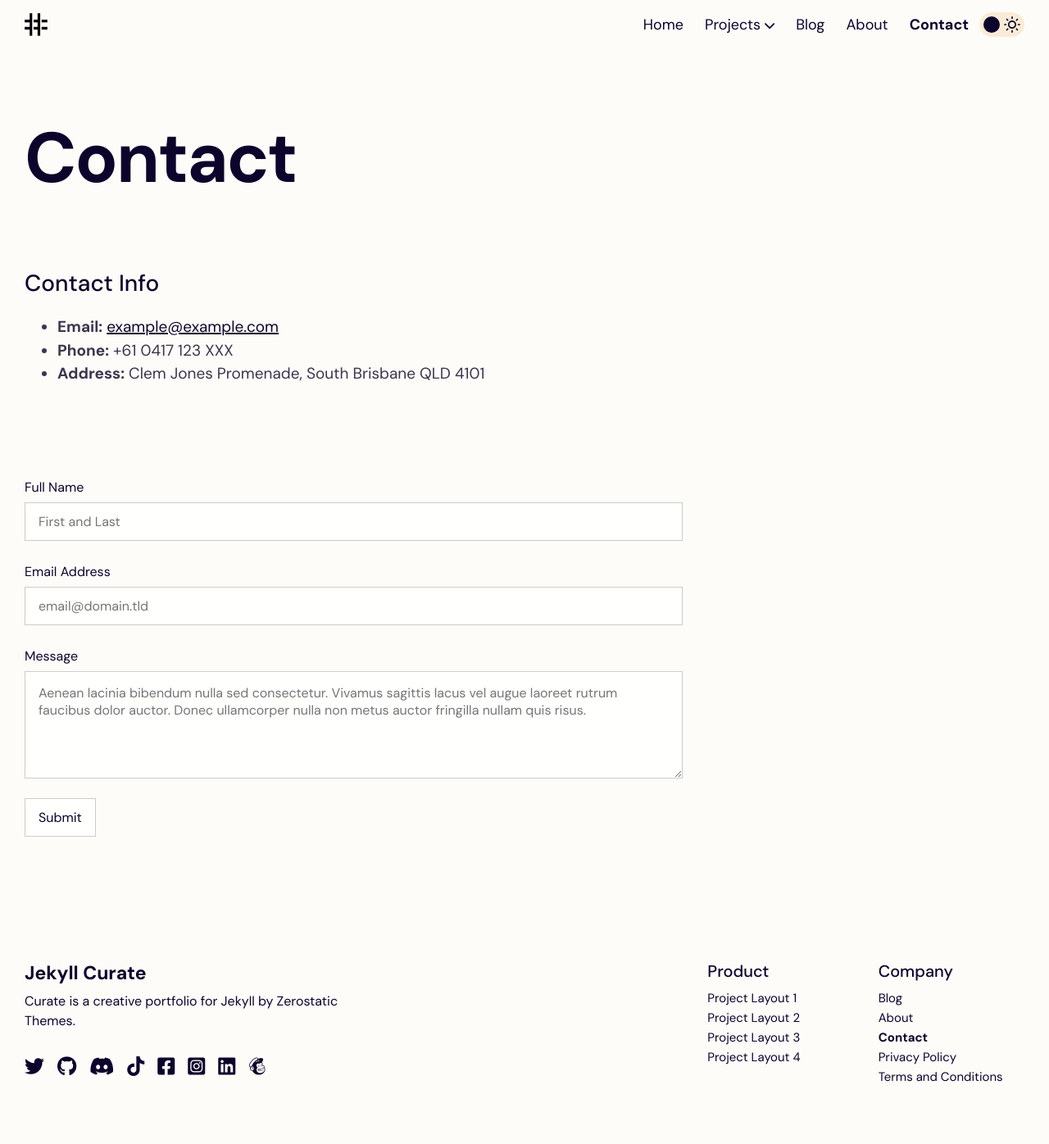
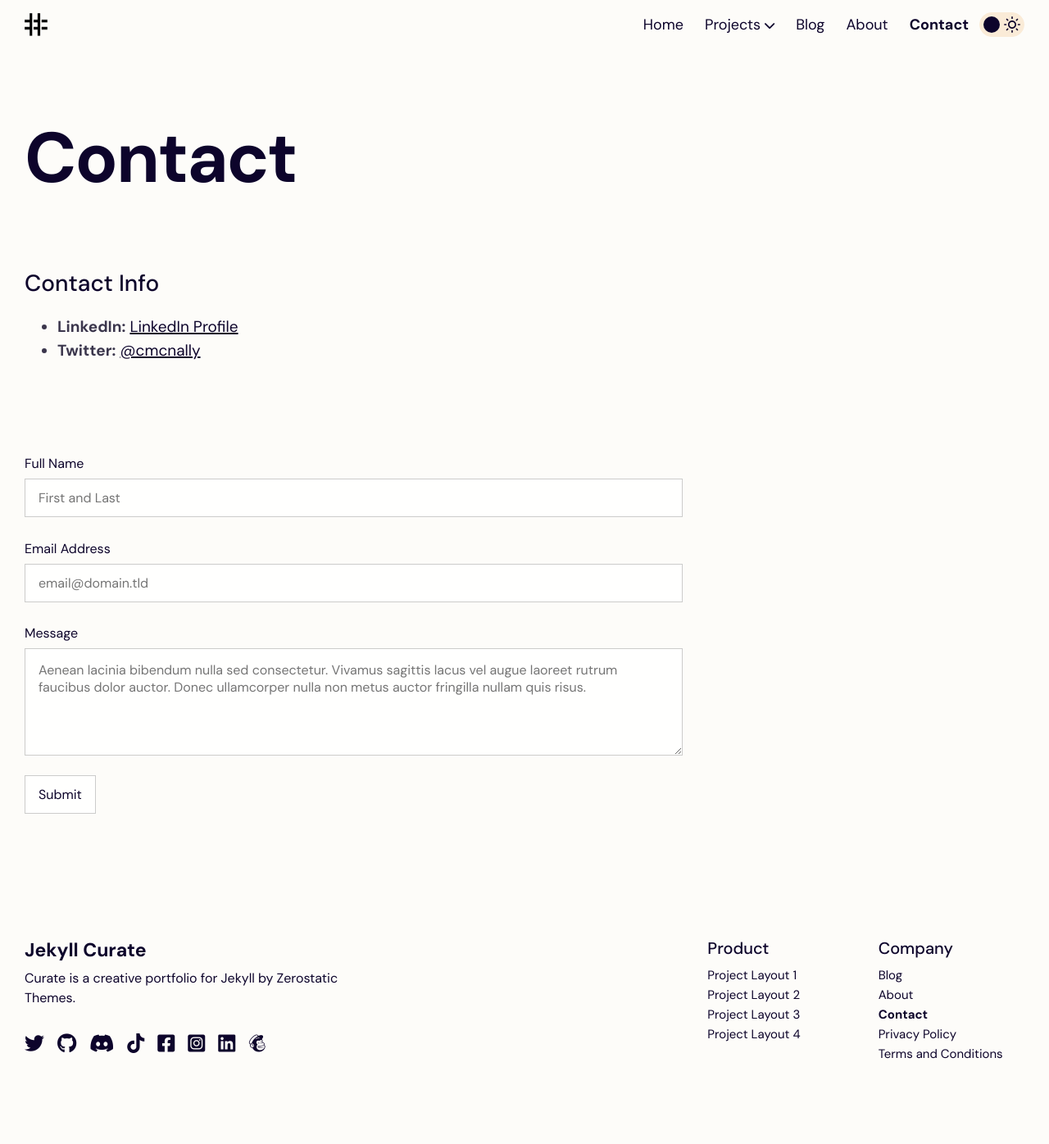
Before and after one commit to cmcnally/cmcnally.github.io, a Jekyll site: the page built from pages/contact.md, in a window 1280 px wide. Shown: the whole page at 82% size. Built offline with Jekyll 4.4.1, drawn with Linux system fonts in a browser that asks for light colours; after the commit the page ends 1368 px from its top, so only the background shows below that.

Commit message:
Update contact.md
Twitter and LinkedIn Profile

```diff
--- a/pages/contact.md
+++ b/pages/contact.md
@@ -6,6 +6,5 @@ body_classes: page-contact
 
 ## Contact Info
 
-- **Email:** <a href="mailto:example@example.com">example@example.com</a>
-- **Phone:** +61 0417 123 XXX
-- **Address:** Clem Jones Promenade, South Brisbane QLD 4101
+- **LinkedIn:** <a href="https://www.linkedin.com/in/catharinemcnally/">LinkedIn Profile</a>
+- **Twitter:** <a href="https://www.twitter.com/cmcnally)">@cmcnally</a>
```
